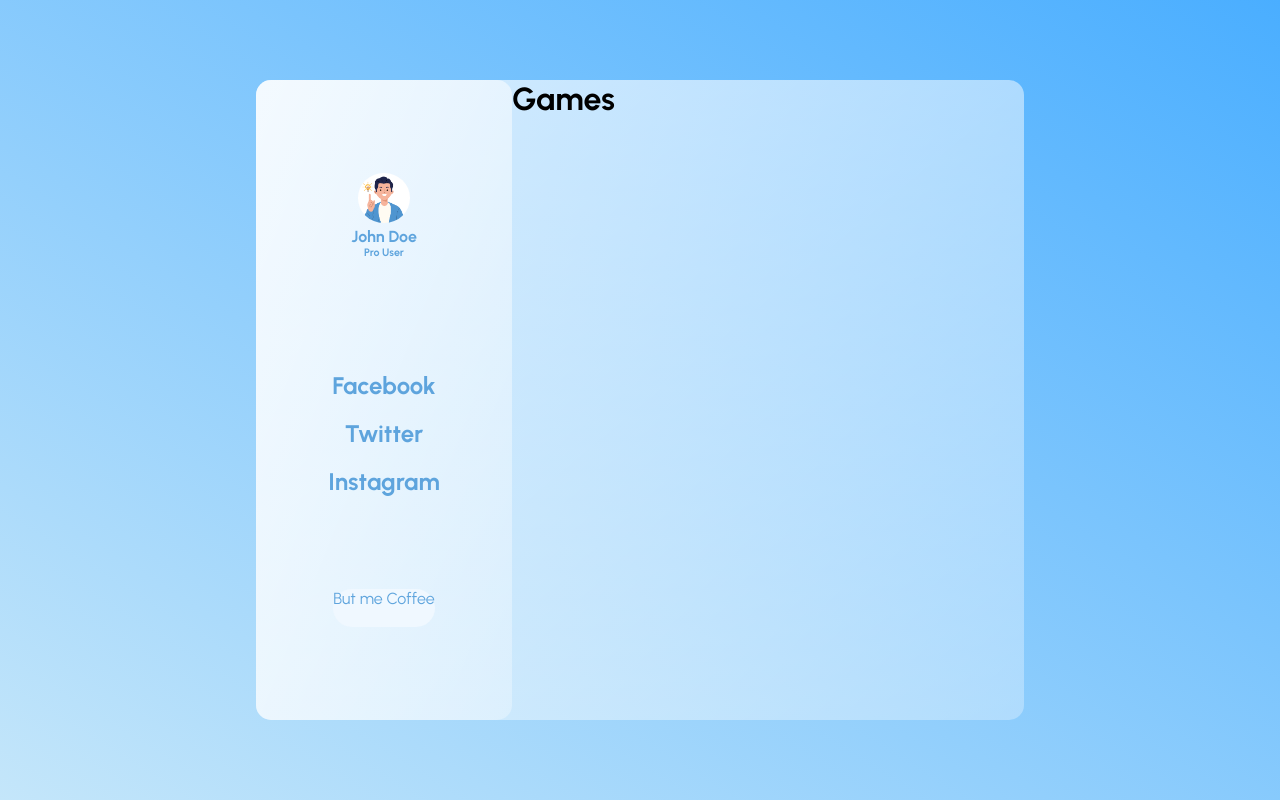
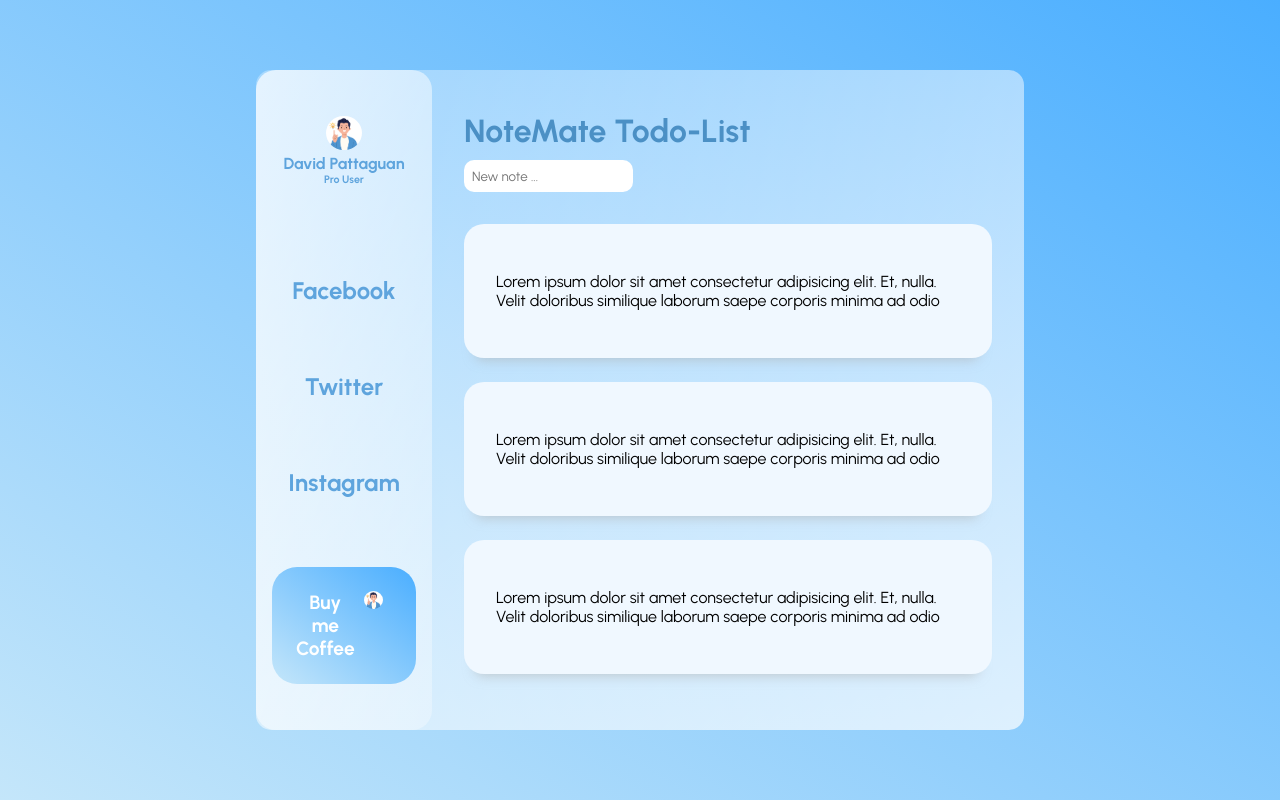
Before and after one commit to davidpattaguan/glass-component, a React (Create React App) app: page / in a window 1280 px wide. Built offline with nearby package versions, Linux system fonts and the light colour scheme.

Commit message:
added glass textures

```diff
--- a/src/components/dashboard/Avatar.jsx
+++ b/src/components/dashboard/Avatar.jsx
@@ -5,7 +5,7 @@ const Avatar = () => {
   return (
     <div className="avatar-container">
       <img src={avatar} alt="avatar" className="avatar-img"></img>
-      <h4>John Doe</h4>
+      <h4>David Pattaguan</h4>
       <h6>Pro User</h6>
     </div>
   );
--- a/src/components/dashboard/Coffee.jsx
+++ b/src/components/dashboard/Coffee.jsx
@@ -1,10 +1,13 @@
 import React from "react";
+import avatar from "../../assets/avatar.jpg";
 
 const Coffee = () => {
   return (
     <div className="coffee-container">
-      <div>But me Coffee</div>
-      <img src="" alt="" />
+      <div className="coffee-buyme">Buy me Coffee</div>
+      <div className="coffee-img-handler">
+        <img src={avatar} alt="" className="coffee-img" />
+      </div>
     </div>
   );
 };
--- a/src/components/dashboard/Socials.jsx
+++ b/src/components/dashboard/Socials.jsx
@@ -3,15 +3,15 @@ import React from "react";
 const Socials = () => {
   return (
     <div className="socials-container">
-      <div className="Social">
+      <div className="social">
         <img src="" alt="" />
         <h2>Facebook</h2>
       </div>
-      <div className="Social">
+      <div className="social">
         <img src="" alt="" />
         <h2>Twitter</h2>
       </div>
-      <div className="Social">
+      <div className="social">
         <img src="" alt="" />
         <h2>Instagram</h2>
       </div>
--- a/src/components/dashboard/Styles.css
+++ b/src/components/dashboard/Styles.css
@@ -9,20 +9,20 @@
     rgba(255, 255, 255, 0.7),
     rgba(255, 255, 255, 0.3)
   );
-  border-radius: 15px;
+  border-radius: 20px;
   text-align: center;
   color: #5ea4dd;
 }
 
-.avatar-container {
+/* .avatar-container {
 }
 
+
 .socials-container {
-}
+} */
 
-.coffee-container {
-  border-radius: 20rem;
-  background-color: aliceblue;
+.social {
+  padding: 1.5rem 0rem;
 }
 
 .avatar-img {
@@ -30,3 +30,31 @@
   border-radius: 50%;
   text-align: center;
 }
+
+.coffee-container {
+  border-radius: 25px;
+  background: linear-gradient(to right top, #c4e6fa, #4aaeff);
+  display: flex;
+  margin: 0rem 1rem;
+  padding: 1.5rem 1.5rem;
+}
+.coffee-buyme {
+  flex: 1;
+  font-size: larger;
+  display: flex;
+  justify-content: center;
+  align-items: center;
+  font-weight: 700;
+  color: white;
+}
+
+.coffee-img-handler {
+  flex: 1;
+  width: 50%;
+}
+
+.coffee-img {
+  width: 50%;
+  border-radius: 50%;
+  flex: 1;
+}
--- a/src/components/games/Games.jsx
+++ /dev/null
@@ -1,11 +0,0 @@
-import React from "react";
-import "./Styles.css";
-const Games = () => {
-  return (
-    <div className="games">
-      <h1>Games</h1>
-    </div>
-  );
-};
-
-export default Games;
--- /dev/null
+++ b/src/components/games/Note.jsx
@@ -0,0 +1,12 @@
+import React from "react";
+
+const Note = () => {
+  return (
+    <li className="note-item">
+      Lorem ipsum dolor sit amet consectetur adipisicing elit. Et, nulla. Velit
+      doloribus similique laborum saepe corporis minima ad odio
+    </li>
+  );
+};
+
+export default Note;
--- /dev/null
+++ b/src/components/games/Noteheader.jsx
@@ -0,0 +1,13 @@
+import React from "react";
+import "./Styles.css";
+
+const Noteheader = () => {
+  return (
+    <>
+      <h1 className="noteheader-title">NoteMate Todo-List</h1>
+      <input type="text" placeholder="New note ..." />
+    </>
+  );
+};
+
+export default Noteheader;
--- /dev/null
+++ b/src/components/games/Notemate.jsx
@@ -0,0 +1,14 @@
+import React from "react";
+import Noteheader from "./Noteheader";
+import NotesList from "./NotesList";
+import "./Styles.css";
+const Notemate = () => {
+  return (
+    <div className="notemate">
+      <Noteheader />
+      <NotesList />
+    </div>
+  );
+};
+
+export default Notemate;
--- /dev/null
+++ b/src/components/games/NotesList.jsx
@@ -0,0 +1,16 @@
+import React from "react";
+import Note from "./Note";
+
+const NotesList = () => {
+  return (
+    <div className="notes-list">
+      <ul>
+        <Note />
+        <Note />
+        <Note />
+      </ul>
+    </div>
+  );
+};
+
+export default NotesList;
--- a/src/components/games/Styles.css
+++ b/src/components/games/Styles.css
@@ -1,3 +1,25 @@
-.games {
-  flex: 2;
+.notemate {
+  flex: 3;
+  margin: 2rem;
 }
+
+.notes-list {
+  margin-top: 2rem;
+}
+
+.note-item {
+  padding: 3rem 2rem;
+  width: 100%;
+
+  background-color: aliceblue;
+  margin: 1.5rem 0rem;
+  border-radius: 20px;
+  box-shadow: -1px 14px 12px -12px rgba(75, 75, 75, 0.54);
+  -webkit-box-shadow: -1px 14px 12px -12px rgba(172, 172, 172, 0.54);
+  -moz-box-shadow: -1px 14px 12px -12px rgba(83, 83, 83, 0.54);
+}
+
+.noteheader-title {
+  margin: 0.6rem 0rem;
+  color: #4b90c5;
+}
--- a/src/components/glass/GlassComponent.jsx
+++ b/src/components/glass/GlassComponent.jsx
@@ -1,13 +1,13 @@
 import React from "react";
 import Dashboard from "../dashboard/Dashboard";
-import Games from "../games/Games";
+import Notemate from "../games/Notemate";
 import "./Styles.css";
 
 const GlassComponent = () => {
   return (
     <div className="glass">
       <Dashboard />
-      <Games />
+      <Notemate />
     </div>
   );
 };
--- a/src/components/glass/Styles.css
+++ b/src/components/glass/Styles.css
@@ -5,8 +5,19 @@
   border-radius: 15px;
   background: linear-gradient(
     to right bottom,
-    rgba(255, 255, 255, 0.7),
-    rgba(255, 255, 255, 0.3)
+    rgba(255, 255, 255, 0.3),
+    rgba(255, 255, 255, 0.7)
   );
   display: flex;
 }
+
+ul,
+li {
+  list-style: none;
+}
+
+input {
+  border: none;
+  padding: 0.5rem;
+  border-radius: 10px;
+}
```
